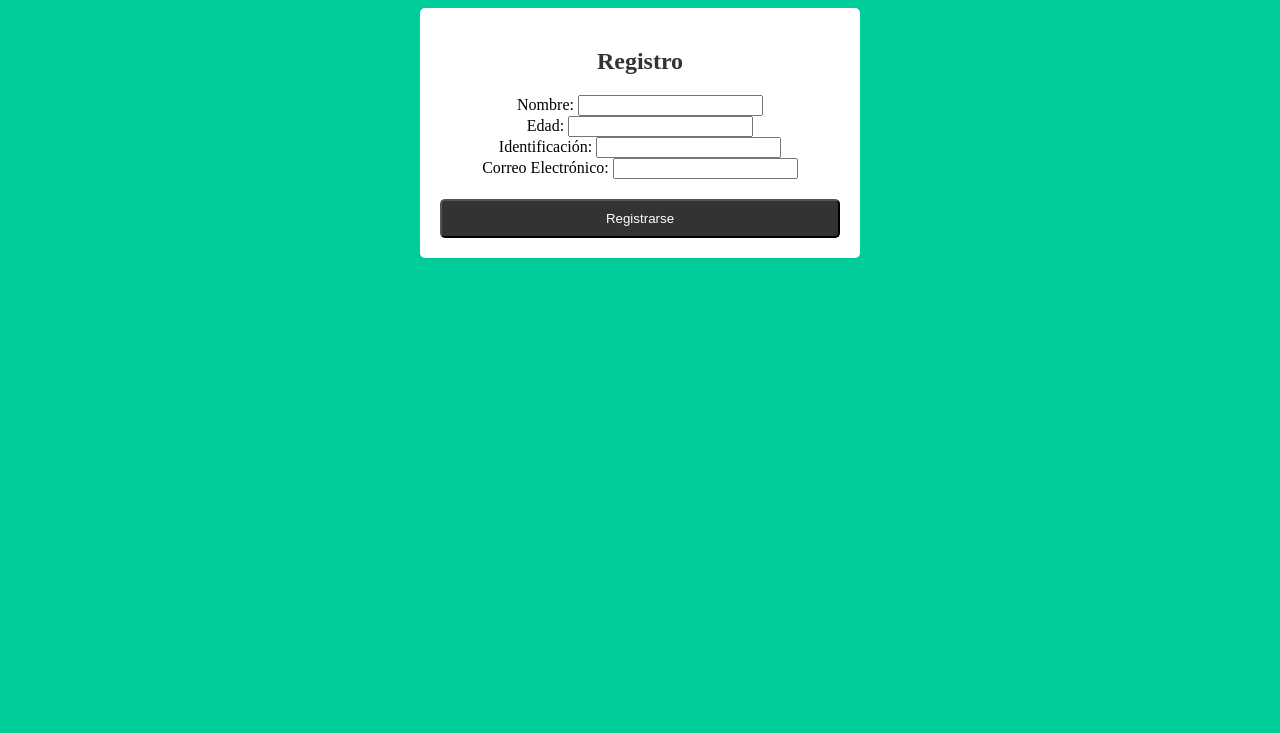
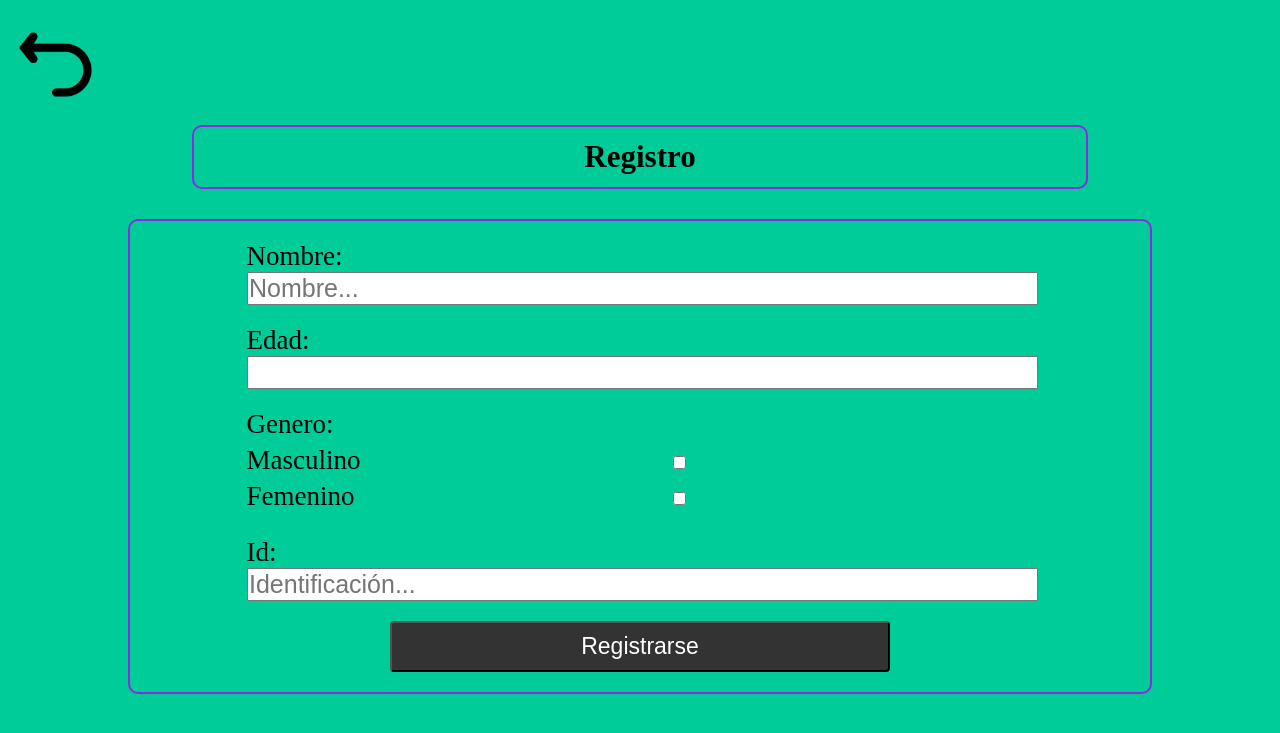
Before and after one commit to VicodeLab/Juego-TEA, a PHP site: page /HTML/register.html in a window 1280 px wide. Shown: the top 733 px of the page. Run offline with PHP 8.4, Linux system fonts and the light colour scheme.

Commit message:
changes before play

```diff
--- /dev/null
+++ b/CSS/register.css
@@ -0,0 +1,232 @@
+* {
+    box-sizing: border-box;
+    margin: 0;
+    padding: 0;
+}
+
+body {
+    background-color: #00cc99;
+}
+
+html {
+    font-size: 62.5%;
+}
+
+h1 {
+    color: black;
+    width: 100%;
+    font-size: 2rem;
+}
+
+main{
+    min-height: 60rem;
+}
+
+span {
+    width: 100%;
+    text-align: left;
+    padding-left: 0.45rem;
+    font-size: 1.8rem;
+}
+/* MAIN */
+
+.container_register {
+    width: 100%;
+    display: flex;
+    flex-wrap: wrap;
+    text-align: center;
+    justify-content: center;
+
+}
+
+/* HEADER */
+
+.header_config {
+    display: flex;
+    margin-top: 2.1rem;
+    min-width: 35rem;
+    text-align: center;
+    width: 65%;
+}
+
+.btn_return {
+    width: 10.5%;
+    min-width: 2rem;
+    margin-left: 1.2rem;
+}
+
+.img_return {
+    width: 100%;
+}
+
+/* TIULO */
+
+.title {
+    width: 70%;
+    padding: 1.2rem;
+    border: 0.2rem solid blueviolet;
+    border-radius: 1rem;
+    margin-bottom: 3rem;
+    margin-top: 1.5rem;
+}
+
+/* FORM */
+
+.form {
+    width: 80%;
+    padding: 1rem 0 1rem 0;
+    border: 0.2rem solid blueviolet;
+    border-radius: 1rem;
+    display: flex;
+    flex-wrap: wrap;
+    text-align: center;
+    align-content: center;
+    align-items: center;
+    justify-content: center;
+    margin-bottom: 2rem;
+
+}
+
+/* LABELS */
+
+.label_name {
+    width: 80%;
+    display: flex;
+    flex-wrap: wrap;
+    padding: 1rem;
+    align-items: baseline;
+}
+
+.label_edad{
+    width: 80%;
+    display: flex;
+    flex-wrap: wrap;
+    padding: 1rem;
+    align-items: baseline;
+
+}
+
+.label_genero {
+    width: 100%;
+    display: flex;
+    flex-wrap: wrap;
+    padding: 1rem;
+    align-items: baseline;
+
+}
+
+.span-gener{
+    margin-bottom: 0.5rem;
+}
+
+.span-genero{
+    width: 40%;
+}
+
+.fem{
+    margin-left: 1rem;
+}
+
+.label_id {
+    width: 80%;
+    display: flex;
+    flex-wrap: wrap;
+    padding: 1rem;
+    align-items: baseline;
+
+}
+
+/* INPUNTS */
+
+.input-name {
+    width: 100%;
+    font-size: 2rem;
+    margin-left: 0.5rem;
+}
+
+.input-id {
+    width: 100%;
+    font-size: 2rem;
+    margin-left: 0.5rem;
+}
+
+.input-edad{
+    width: 100%;
+    font-size: 2rem;
+    margin-left: 0.5rem;
+}
+
+
+/* BOTONES PERF, ESTA, SUGE */
+.div_final {
+    width: 100%;
+    padding: 1rem;
+    display: flex;
+    flex-direction: column;
+    text-align: center;
+    justify-content: center;
+    align-items: center;
+}
+
+.btn_register {
+    width: 50%;
+    min-width: 10rem;
+    background-color: #333;
+    padding: 1rem 0.5rem;
+    color: #fff;
+    text-decoration: none;
+    border-radius: 0.4rem;
+    font-size: 1.7rem;
+}
+
+
+
+/* TABLETS */
+
+@media(min-width: 426px){
+
+    span {
+        width: 100%;
+        text-align: left;
+        padding-left: 0.45rem;
+        font-size: 2.7rem;
+    }
+
+    h1{
+        font-size: 3.1rem;
+    }
+
+    .label_genero {
+        width: 80%;
+        display: flex;
+        flex-wrap: wrap;
+        padding: 1rem;
+        align-items: baseline;
+
+    }
+    .span-genero{
+        width: 40%;
+        margin-bottom: 0.5rem;
+    }
+    .input-check_fem{
+        width: 30%;
+    }
+    .input-check_male{
+        width: 30%;
+        margin-bottom: 0.5rem;
+    }
+    .fem{
+        margin-left: 0rem;
+    }
+
+    .btn_register{
+        font-size: 2.3rem;
+    }
+
+    .input{
+        font-size: 2.5rem;
+    }
+
+
+
+}
--- a/HTML/register.html
+++ b/HTML/register.html
@@ -2,82 +2,55 @@
 <html lang="en">
 <head>
     <meta charset="UTF-8">
+    <meta http-equiv="X-UA-Compatible" content="IE=edge">
     <meta name="viewport" content="width=device-width, initial-scale=1.0">
+    <meta name="description" content="Configuariones" />
+    <meta name="robots" content="index,follow"/>
+    <link rel="stylesheet" href="/CSS/register.css">
     <title>Registro</title>
-  <style>
-    body {
-      background-color: #00cc99;
-    }
-
-    .container {
-      width: 400px;
-      margin: 0 auto;
-      padding: 20px;
-      background-color: #fff;
-      border-radius: 5px;
-      text-align: center;
-    }
-
-    h2 {
-      color: #333;
-    }
-
-    .btn {
-      display: block;
-      width: 100%;
-      margin-top: 20px;
-      padding: 10px;
-      background-color: #333;
-      color: #fff;
-      text-align: center;
-      text-decoration: none;
-      border-radius: 5px;
-      transition: background-color 0.3s ease;
-    }
-
-    .btn:hover {
-      background-color: #666;
-    }
-  </style>
-  </style>
 </head>
 <body>
-  <div class="container">
-    <h2>Registro</h2>
-    <form id="registration-form">
-      <div class="form-group">
-        <label for="name">Nombre:</label>
-        <input type="text" id="name" name="name" required>
+    <header class="header_config">
+        <a class="btn_return" target="_self" href="/HTML/index.html" title="regresar a la pantalla principal"> <img
+                class="img_return" src="/Multimedia/return.png"></a>
+    </header>
+    <main>
+        <div class="container_register">
+                <div class="title">
+                    <h1>Registro</h1>
+                    <p id="counter"></p>
                 </div>
-      <div class="form-group">
-        <label for="age">Edad:</label>
-        <input type="number" id="age" name="age" required>
+                <form action="#" method="post" class="form">
+
+                  <label class="label_name" for="nombre">
+                    <span>Nombre:</span>
+                    <input type="text" class="input input-name" name="nombre" placeholder="Nombre..." autocomplete="name" required>
+                </label>
+                <label class="label_edad" for="edad">
+                  <span>Edad:</span>
+                  <input type="number" class="input input-edad" required>
+                </label>
+
+                <label class="label_genero" for="genero">
+                  <span class="span-gener">Genero:</span>
+                  <span class="span-genero">Masculino</span>
+                  <input type="checkbox" class="input-check_male" required>
+                  <span class="span-genero fem">Femenino</span>
+                  <input type="checkbox" class="input-check_fem" required>
+                </label>
+
+                <label class="label_id" for="ID">
+                    <span>Id:</span>
+                    <input type="text" class="input input-id" name="id" placeholder="Identificación..." autocomplete="id" required>
+
+                </label>
+                <div class="div_final">
+                    <input type="submit" value="Registrarse" class="btn_register">
                 </div>
-      <div class="form-group">
-        <label for="id">Identificación:</label>
-        <input type="text" id="id" name="id" required>
-      </div>
-      <div class="form-group">
-        <label for="email">Correo Electrónico:</label>
-        <input type="email" id="email" name="email" required>
-      </div>
-        <button type="submit" class="btn">Registrarse</button>
                 </form>
         </div>
 
-  <script>
-    document.getElementById('login-btn').addEventListener('click', function() {
-      var loginType = prompt('Ingrese el tipo de inicio de sesión (tutor/usuario):');
-      if (loginType === 'tutor') {
-        alert('Iniciando sesión como tutor');
-        // Lógica para iniciar sesión como tutor
-      } else if (loginType === 'usuario') {
-        alert('Iniciando sesión como usuario');
-        // Lógica para iniciar sesión como usuario
-      } else {
-        alert('Tipo de inicio de sesión no válido');
-      }
-    });
-  </script>
+    </main>
+    <script src="/JS/Config_estadistic.js"></script>
 </body>
 </html>
```
Also changed, not shown: CSS/Style.css (+57 -27 lines), CSS/index.css (+22 -17 lines). Lines whose indentation alone changed are shown as unchanged.
